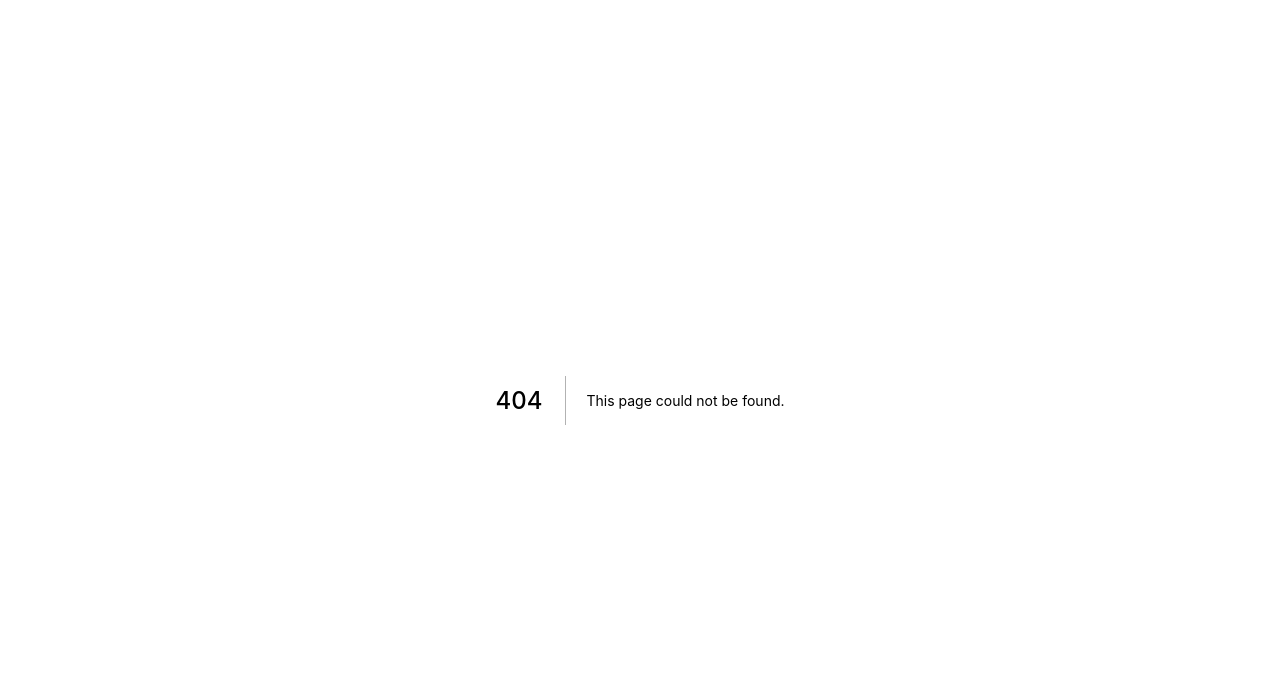
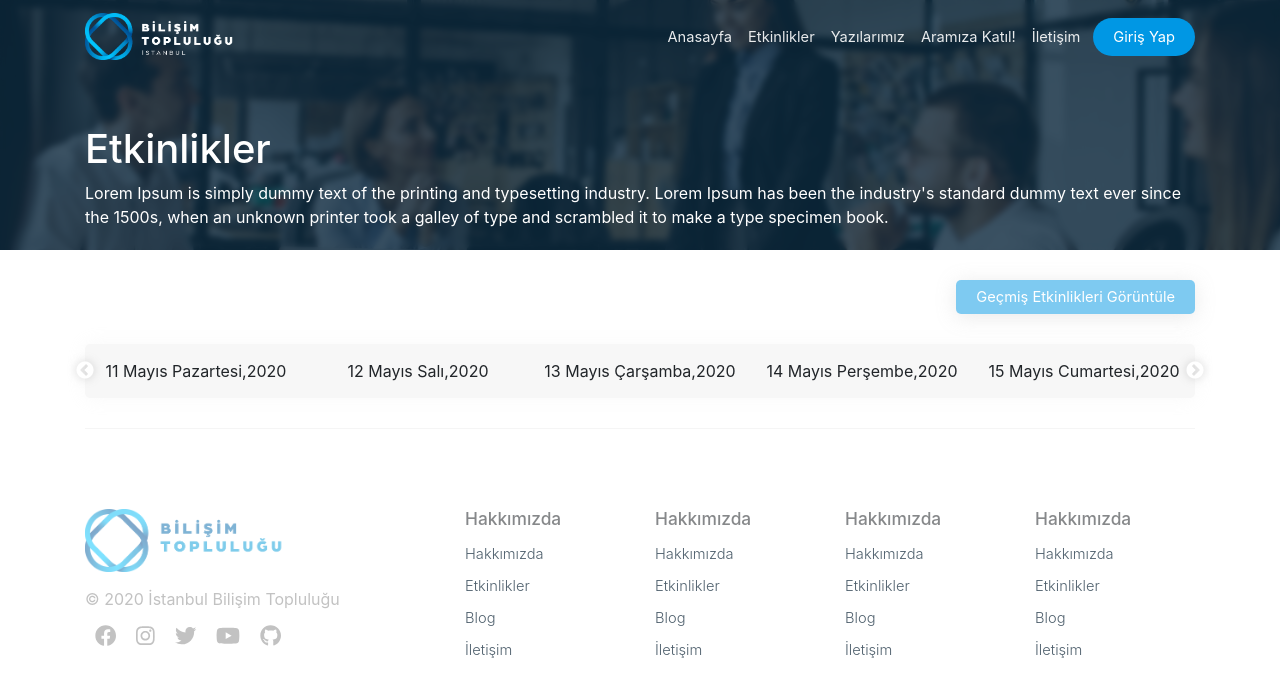
Before and after one commit to bilisimtoplulugu/IBT-Web-Client, a Next.js app: page /event in a window 1280 px wide. Before the commit this address had no page. Shown: the top 696 px of the page. Built offline with nearby package versions, Linux system fonts and the light colour scheme.

Commit message:
events page

```diff
--- a/components/AboutArea.tsx
+++ b/components/AboutArea.tsx
@@ -4,7 +4,7 @@ import styled from 'styled-components';
 
 
 const CustomAboutArea = styled.div`
-padding:40px 0;
+padding:60px 0;
 
 h1{
     font-weight: 700;
--- a/components/Header.tsx
+++ b/components/Header.tsx
@@ -45,10 +45,6 @@ const CustomButton = styled.a`
     }
 `;
 
-
-const BgHeader = `
-background:Red;
-`;
 
 const CustomHeader = styled.header`
 position:fixed;
@@ -99,14 +95,14 @@ export default function Header() {
             <Container>
                 <CustomNavbar expand="lg" variant="dark">
 
-                    {<Navbar.Brand href="#home"><Logo src="/assets/images/logo.png" alt="" /></Navbar.Brand>}
+                    <Navbar.Brand href="/"><Logo src="/assets/images/logo.png" alt="" /></Navbar.Brand>
                     <Navbar.Toggle aria-controls="basic-navbar-nav" />
                     <Navbar.Collapse id="basic-navbar-nav">
                         <Nav className="ml-auto">
                             <Link href="/">
                                 <NavLink >Anasayfa</NavLink>
                             </Link>
-                            <Link href="/about">
+                            <Link href="event" >
                                 <NavLink >Etkinlikler</NavLink>
                             </Link>
                             <Link href="/iletisim">
@@ -121,7 +117,7 @@ export default function Header() {
 
 
                             <div className="d-flex">
-                                <CustomButton className="btn" id="supportButton">Destek Ol</CustomButton>
+                                <CustomButton className="btn" id="supportButton">Giriş Yap</CustomButton>
                             </div>
                         </Nav>
                     </Navbar.Collapse>
--- a/components/HomeEventCard.tsx
+++ b/components/HomeEventCard.tsx
@@ -50,7 +50,7 @@ export default function HomeEventCard() {
       {data.map((event) => {
         if (event.id === selectedEvent) {
           return (
-            <Link href="/about" as="/hakkimizda" >
+            <Link href="/about" as="/hakkimizda">
               <a className="text-decoration-none">
                 <CustomCard>
                   <CustomCard.Body>
--- a/components/Layout.tsx
+++ b/components/Layout.tsx
@@ -2,14 +2,14 @@ import Header from "./Header";
 import Head from "next/head";
 import Footer from "./Footer";
 
-function Layout({children}){
+function Layout({ children }) {
     return (
 
         <div>
 
-               <Header />
+            <Header />
             <main>
-            {children}
+                {children}
             </main>
             <Footer />
         </div>
--- /dev/null
+++ b/components/PageTopSide.tsx
@@ -0,0 +1,47 @@
+import React from 'react'
+import { Container } from 'react-bootstrap'
+import styled from 'styled-components';
+
+const EventTop = styled.div`
+background-image:url(${"./../assets/images/homeBg.jpg"});
+height:250px;
+color: #fff;
+background-position: center;
+background-repeat: no-repeat;
+background-size: cover;
+position:relative;
+    &::before{
+        content: "";
+        background: rgba(13, 42, 62, 0.8);
+        backdrop-filter:blur(3px);
+        position: absolute;
+        bottom: 0;
+        top: 0;
+        left: 0;
+        right: 0;
+    }
+`
+const EventTopInner = styled.div`
+position: absolute;
+    top: 50%;
+left:0;
+right:0;
+
+`;
+
+export default function PageTopSide(props : {
+    title:any,desc:any;
+}) {
+    return (
+        <EventTop>
+
+                <EventTopInner>
+                    <Container>
+                        <h1>{props.title}</h1>
+                        <p>{props.desc}</p>
+                    </Container>
+                </EventTopInner>
+
+            </EventTop>
+    )
+}
--- a/components/WelcomeInner.tsx
+++ b/components/WelcomeInner.tsx
@@ -6,9 +6,6 @@ import WelcomeSlider from './WelcomeSlider';
 
 const Welcome = styled.div`
 
-position:relative;
-
-}
 padding: 100px 0;
 width: 100%;
 height: 100vh;
--- /dev/null
+++ b/pages/event/index.tsx
@@ -0,0 +1,111 @@
+import React, { useEffect } from 'react'
+import Layout from '../../components/Layout'
+import Head from 'next/head'
+import styled from 'styled-components'
+import { Container, Row, Col, Form, Button } from 'react-bootstrap'
+import EventDateSlider from '../../components/EventDateSlider'
+import HomeEventCard from '../../components/HomeEventCard'
+import AOS from 'aos';
+import PageTopSide from '../../components/PageTopSide'
+
+const EventTop = styled.div`
+background-image:url(${"./../assets/images/homeBg.jpg"});
+height:250px;
+color: #fff;
+background-position: center;
+background-repeat: no-repeat;
+background-size: cover;
+position:relative;
+    &::before{
+        content: "";
+        background: rgba(13, 42, 62, 0.8);
+        backdrop-filter:blur(3px);
+        position: absolute;
+        bottom: 0;
+        top: 0;
+        left: 0;
+        right: 0;
+    }
+`
+const EventTopInner = styled.div`
+position: absolute;
+    top: 50%;
+left:0;
+right:0;
+
+`;
+
+const FilterButton = styled.a`
+
+font-size: 11pt;
+color: #fff !important;
+border-radius: 5px;
+padding-left:  20px;
+padding-right:  20px;
+opacity: .5;
+background:#0097e4;
+border:none;
+margin-left: 5px;
+
+transition: all .3s ease;
+&:hover {
+    background:#019eef;
+    border-color:#019eef;
+
+    transition: all .3s ease;
+}
+&:hover{
+    opacity:1;
+}
+@media(max-width:991px){
+    margin: 10px 0;
+}
+box-shadow: 0 3px 20px rgba(169,169,169,0.5);
+
+`;
+
+const Filters = styled.div`
+text-align:right;
+margin-top:30px;
+.active-button{
+    opacity:1;
+}
+`;
+export default function Event() {
+
+    useEffect(() => {
+        AOS.init();
+
+
+    })
+
+    return (
+
+        <Layout>
+           <PageTopSide title="Etkinlikler" desc="Lorem Ipsum is simply dummy text of the printing and typesetting industry. Lorem Ipsum has been the industry's standard dummy text ever since the 1500s, when an unknown printer took a galley of type and scrambled it to make a type specimen book."/>
+
+            <Container>
+                <Row>
+                    <Col xs={12}>
+
+                        <Filters >
+                            <div>
+                                <FilterButton className="btn ">Geçmiş Etkinlikleri Görüntüle</FilterButton>
+                            </div>
+                        </Filters>
+
+                        <EventDateSlider />
+                    </Col>
+
+                    <Col xs={12}>
+
+                        <HomeEventCard />
+                    </Col>
+                </Row>
+            </Container>
+
+        </Layout>
+
+    )
+
+}
--- a/pages/index.tsx
+++ b/pages/index.tsx
@@ -83,7 +83,7 @@ display:inline-flex;
 
 
 const EventArea = styled.div`
-padding:40px 0;
+padding:60px 0;
 .topSide{
     margin-bottom: 20px;
 }
```
Also changed, not shown: pages/about.tsx (deleted, +0 -10 lines), pages/about/index.tsx (added, +14 -0 lines), pages/event/[slug].tsx (added, +10 -0 lines). Lines whose indentation alone changed are shown as unchanged.
